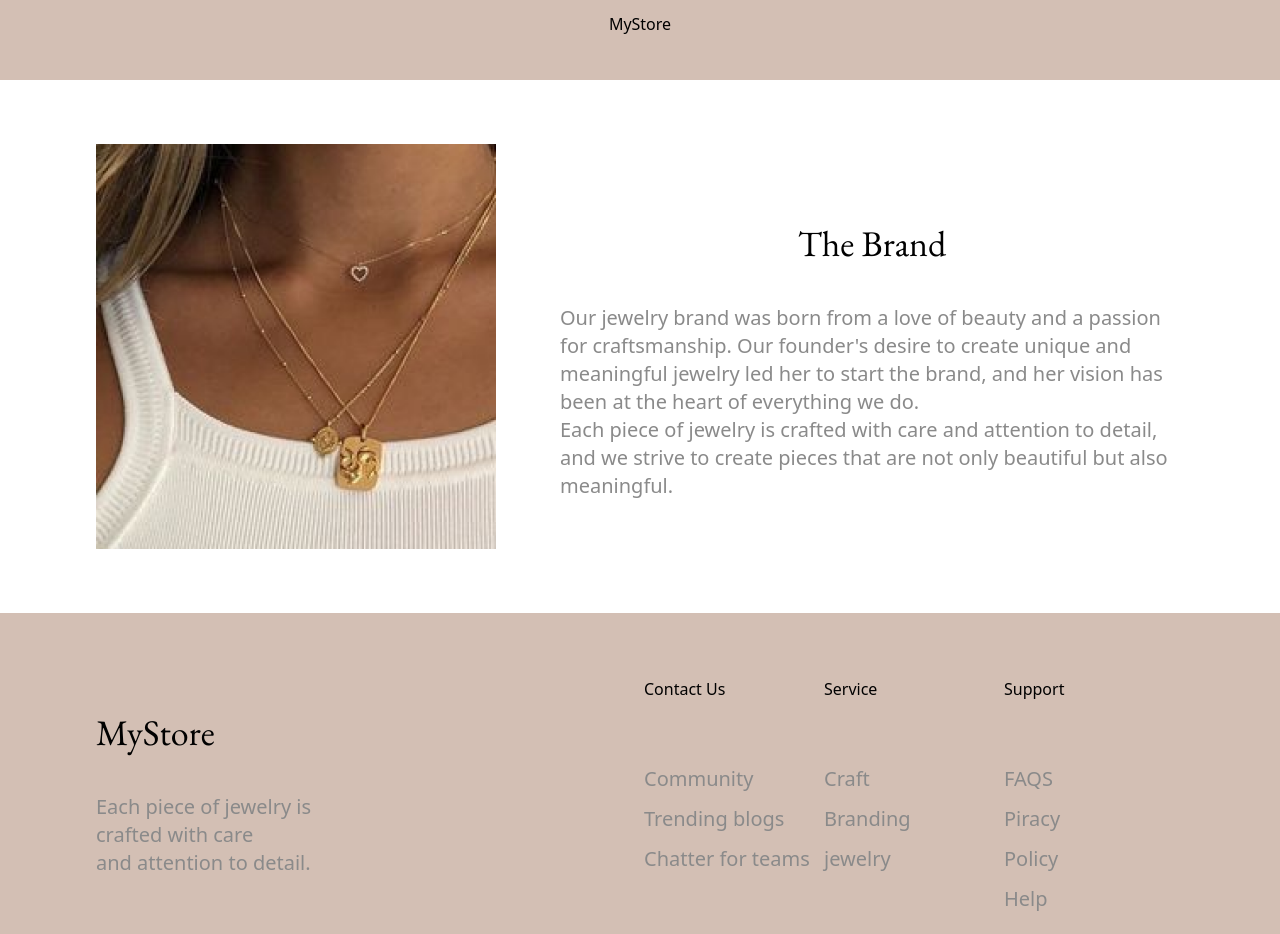
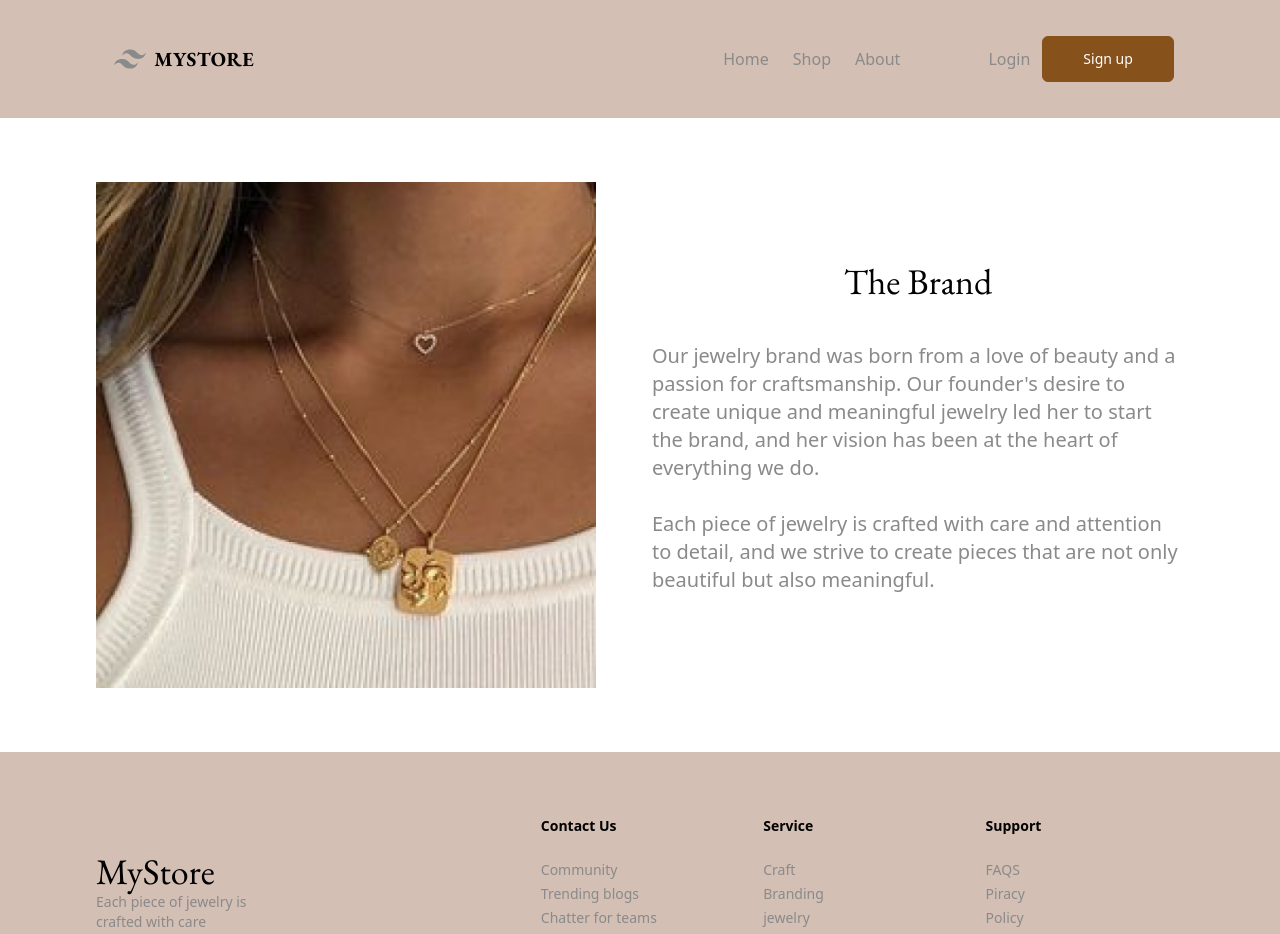
Before and after one commit to iruojefaith/mystore, a Next.js app: page /About in a window 1280 px wide. Shown: the top 934 px of the page. Built offline with nearby package versions, Linux system fonts and the light colour scheme.

Commit message:
forth commit

```diff
--- a/app/About/page.js
+++ b/app/About/page.js
@@ -3,22 +3,25 @@ import Image from 'next/image';
 const About = () => {
   return (
     <div className='my-16'>
-         <div className='contain  flex flex-col md:flex-row m-auto gap-16 '>
-
-
-        <Image
+         <div className='contain  flex flex-col-reverse md:flex-row m-auto gap-6 m:gap-6'>
+      <div className='w-full md:w-[50%]'>
+         <Image
               src="/About.png"
               alt="About Img"
               className="left-[5.5rem] object-fill"
-              width={400}
-              height={400}
+              width={500}
+              height={500}
               priority
             />
+        </div>
 
-            <div className='pt-0 md:pt-20 '>
+
+
+            <div className='pt-0 md:pt-20 w-full md:w-[50%]'>
             <h2 className='sub_head_text flex-center'>The Brand</h2>
             <p className='desc'>Our jewelry brand was born from a love of beauty and a passion for craftsmanship.
             Our founder&apos;s desire to create unique and meaningful jewelry led her to start the brand, and her vision has been at the heart of everything we do.
+            <br/>
             <br/>Each piece of jewelry is crafted with care and attention to detail, and we strive to create pieces that are not only beautiful but also meaningful.</p>
         </div>
 
--- a/app/TopSelling.jsx
+++ b/app/TopSelling.jsx
@@ -2,7 +2,7 @@ import Image from 'next/image';
 
 const TopSelling = () => {
   return (
-    <div className='-mt-30 md:mt-9'>
+    <div className='mt-6 md:mt-9'>
         <div className='contain gap-1'>
             <div className=' flex-center flex-col '>
             <h2 className='sub_head_text'>Top Selling Jewelry</h2>
--- a/app/layout.jsx
+++ b/app/layout.jsx
@@ -2,7 +2,6 @@ import { Children } from 'react';
 import '@styles/globals.css';
 import Nav from '@components/Nav';
 import Footer from '@components/Footer';
-import Provider from '@components/Provider';
 
 export const metadata = {
   title: 'Mystore',
@@ -13,13 +12,11 @@ const RootLayout = ({children}) => {
   return (
     <html lang="en">
       <body>
-
-       <main>
+        <main>
         <Nav />
         {children}
         <Footer />
         </main>
-
       </body>
 
     </html>
--- a/app/page.jsx
+++ b/app/page.jsx
@@ -33,7 +33,7 @@ export default function Home() {
             <Image
               src="/heroimg2.png"
               alt="header Image"
-              className="  left-[5.5rem] absolute object-fill"
+              className="  left-[2.5rem] md:left-[5.5rem] absolute object-fill"
               width={400}
               height={400}
               priority
@@ -41,7 +41,7 @@ export default function Home() {
             <Image
               src="/heroimg1.png"
               alt="header Image"
-              className="top-40 md:-left-[14rem] relative object-fill"
+              className="top-40 -left-[4rem] md:-left-[14rem] relative object-fill"
               width={400}
               height={400}
               priority
--- a/components/Footer.jsx
+++ b/components/Footer.jsx
@@ -3,35 +3,35 @@
 const Footer = () => {
     return (
   <footer className=' bg-[#D3BFB4]'>
-          <div className="contain py-16 grid grid-cols-1 lg:grid-cols-2  gap-2">
-              <div className="pt-9">
+          <div className="contain py-16 grid grid-cols-2 lg:grid-cols-5 gap-6">
+              <div className="md:col-span-2 md:pt-9">
                     <h3 className='sub_head_text'>MyStore</h3>
-                    <p className='desc'>Each piece of jewelry is <br/> crafted with care <br/> and attention to detail.</p>
+                    <p className='sub_desc'>Each piece of jewelry is <br/> crafted with care <br/> and attention to detail.</p>
               </div>
 
-  <div className=" grid sm:grid-cols-1 lg:grid-cols-3">
+
     <div >
-                  <h4>Contact Us</h4>
+                  <h4 className="h4">Contact Us</h4>
                   <br />
-                  <div className=" desc flex flex-col gap-3">
+                  <div className="sub_desc flex flex-col gap-1">
                       <a href="#">Community</a>
                       <a href="#">Trending blogs</a>
                       <a href="#">Chatter for teams</a>
                   </div>
               </div>
               <div>
-                  <h4>Service</h4>
+                  <h4 className="h4">Service</h4>
                   <br />
-                  <div className=" desc flex flex-col gap-3">
+                  <div className=" sub_desc flex flex-col gap-1">
                       <a href="#">Craft</a>
                       <a href="#">Branding</a>
                       <a href="#">jewelry</a>
                   </div>
               </div>
               <div>
-                  <h4>Support</h4>
+                  <h4 className="h4">Support</h4>
                   <br />
-                  <div className=" desc flex flex-col gap-3">
+                  <div className=" sub_desc flex flex-col gap-1">
                       <a href="#">FAQS</a>
                       <a href="#">Piracy</a>
                       <a href="#">Policy</a>
@@ -40,7 +40,6 @@ const Footer = () => {
               </div>
   </div>
 
-          </div>
       </footer>
     )
   }
--- a/components/Nav.jsx
+++ b/components/Nav.jsx
@@ -1,27 +1,87 @@
-"use client";
+'use client'
 
 import Link from "next/link";
-import { useEffect, useState } from "react";
+import { useState } from "react";
+import Button from "./Button";
 
 const Nav = () => {
-    const isUserLoggedIn = true;
+  const [active, setActive] = useState(false);
+
+  const handleClick = () => {
+    setActive(!active);
+  };
+
   return (
-    <nav className="flex-between w-full h-20 pt-3 bg-[#D3BFB4]">
-        <Link href="/" className="flex gap-2 flex-center">
-            <h2>MyStore</h2>
+    <>
+      <nav className="  bg-[#D3BFB4] p-3 ">
+        <div className="contain flex items-center flex-wrap">
+        <Link href="/" className="inline-flex items-center p-2 mr-4 ">
+            <svg
+              viewBox="0 0 24 24"
+              xmlns="http://www.w3.org/2000/svg"
+              className="fill-current text-[#8A8A8A] h-8 w-8 mr-2"
+            >
+              <path d="M12.001 4.8c-3.2 0-5.2 1.6-6 4.8 1.2-1.6 2.6-2.2 4.2-1.8.913.228 1.565.89 2.288 1.624C13.666 10.618 15.027 12 18.001 12c3.2 0 5.2-1.6 6-4.8-1.2 1.6-2.6 2.2-4.2 1.8-.913-.228-1.565-.89-2.288-1.624C16.337 6.182 14.976 4.8 12.001 4.8zm-6 7.2c-3.2 0-5.2 1.6-6 4.8 1.2-1.6 2.6-2.2 4.2-1.8.913.228 1.565.89 2.288 1.624 1.177 1.194 2.538 2.576 5.512 2.576 3.2 0 5.2-1.6 6-4.8-1.2 1.6-2.6 2.2-4.2 1.8-.913-.228-1.565-.89-2.288-1.624C10.337 13.382 8.976 12 6.001 12z" />
+            </svg>
+            <span className="text-xl text-black font-bold uppercase tracking-wide font-garamond">
+              MyStore
+            </span>
+
         </Link>
-        {/*Mobile Navigation */}
-        <div className="sm:flex hidden">
-            {isUserLoggedIn ? (
-                <div className="flex gap-3 md:gap-5">
+        <button
+          className=" inline-flex p-3 bg-[#ddcec5af] rounded lg:hidden text-[#8A8A8A] ml-auto hover:text-[#8A8A8A] outline-none"
+          onClick={handleClick}
+        >
+          <svg
+            className="w-6 h-6"
+            fill="none"
+            stroke="currentColor"
+            viewBox="0 0 24 24"
+            xmlns="http://www.w3.org/2000/svg"
+          >
+            <path
+              strokeLinecap="round"
+              strokeLinejoin="round"
+              strokeWidth={2}
+              d="M4 6h16M4 12h16M4 18h16"
+            />
+          </svg>
+        </button>
+        {/*Note that in this div we will use a ternary operator to decide whether or not to display the content of the div  */}
+        <div
+          className={`${
+            active ? "" : "hidden"
+          }   w-full lg:inline-flex lg:flex-grow lg:w-auto md:gap-16`}
+        >
+          <div className="lg:inline-flex lg:flex-row lg:ml-auto lg:w-auto w-full lg:items-center items-start  flex flex-col lg:h-auto">
+            <Link href="/"
+             className="lg:inline-flex lg:w-auto w-full px-3 py-2 rounded text-[#8A8A8A] font-normal items-center justify-center bg-[#D3BFB4] hover:text-[#8A8A8A] ">
+                Home
+            </Link>
+            <Link href="/shop"
+               className="lg:inline-flex lg:w-auto w-full px-3 py-2 rounded text-[#8A8A8A] font-normal items-center justify-center bg-[#D3BFB4] hover:text-[#8A8A8A]">
+                Shop
 
-                </div>
-            ):(
-                <></>
-            )}
+            </Link>
+            <Link href="/about"
+        className="lg:inline-flex lg:w-auto w-full px-3 py-2 rounded text-[#8A8A8A] font-normal items-center justify-center bg-[#D3BFB4] hover:text-[#8A8A8A]">
+                About
+
+            </Link>
+          </div>
+          <div className="flex flex-col md:flex-row" >
+             <Link href="/login"
+              className="lg:inline-flex lg:w-auto w-full px-3 py-2 rounded text-[#8A8A8A] font-normal items-center justify-center bg-[#D3BFB4] hover:text-[#8A8A8A]">
+                Login
+            </Link>
+            <Button text="Sign up" />
+          </div>
         </div>
-    </nav>
-  )
-}
 
-export default Nav
+        </div>
+      </nav>
+    </>
+  );
+};
+
+export default Nav;
--- a/components/Provider.jsx
+++ /dev/null
@@ -1,9 +0,0 @@
-import React from 'react'
-
-const Provider = () => {
-  return (
-    <div>Provider</div>
-  )
-}
-
-export default Provider
--- a/styles/globals.css
+++ b/styles/globals.css
@@ -38,6 +38,7 @@
 
 .main {
   width: 100vw;
+  max-width: 1600px;
   min-height: 100vh;
   position: fixed;
   display: flex;
@@ -74,13 +75,18 @@
 .sub_head_text{
   @apply  font-normal text-3xl leading-10 text-black md:text-4xl font-garamond;
 }
+.h4{
+  @apply  font-semibold text-sm text-black  ;
+}
 .card_head_text{
   @apply  font-normal text-2xl leading-10 text-black md:text-3xl font-garamond;
 }
 .desc {
   @apply my-10 text-base text-[#8A8A8A] sm:text-xl max-w-2xl;
 }
-
+.sub_desc {
+  @apply text-base text-[#8A8A8A] sm:text-sm max-w-2xl;
+}
 .flex-center {
   @apply flex justify-center items-center align-middle;
 }
```
